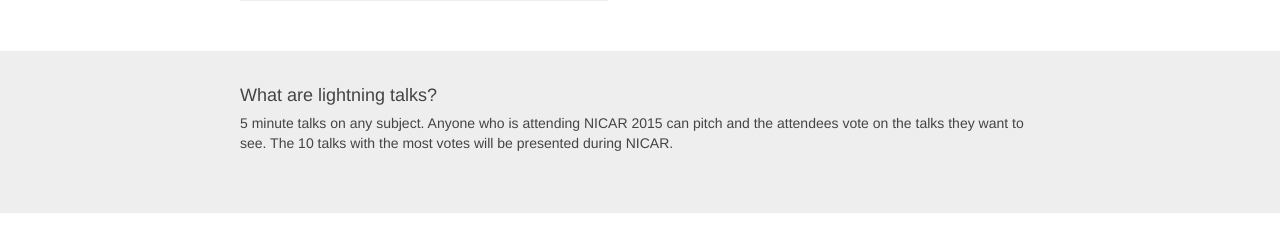
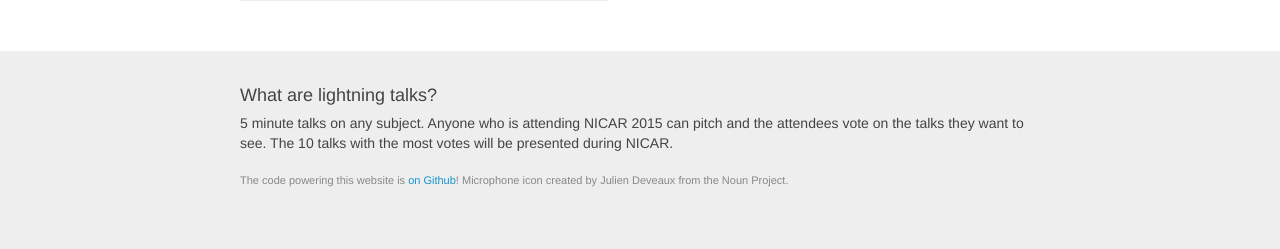
Before and after one commit to ireapps/lightning-talks, a Flask app: page / in a window 1280 px wide. Shown: the part 593-842 px from the top of the page. Before the commit the page ends 806 px from the top, so only its background shows below. Run offline with Flask 2, Linux system fonts and the light colour scheme; data that the repository does not hold is empty; some libraries are stand-ins or nearby versions.

Commit message:
giving credit

```diff
--- a/templates/base.html
+++ b/templates/base.html
@@ -101,6 +101,9 @@
         <p><a href="https://medium.com/@sisiwei/2015-will-be-the-year-you-pitch-a-nicar-lightning-talk-dd293e5d78ca">Sisi makes the argument for why you should pitch a talk, and what she'll do to help</a>.</p>
 
         {% endif %}
+
+        <p class="credit">The code powering this website is <a href="https://github.com/ireapps/lightning-talks">on Github</a>! Microphone icon created by Julien Deveaux from the Noun Project.</p>
+
       </div>
     </footer>
 
--- a/templates/static/site.css
+++ b/templates/static/site.css
@@ -181,6 +181,12 @@ footer a {
     color: #444;
 }
 
+.credit {
+    font-size: 11px;
+    margin-top: 20px;
+    color: #888;
+}
+
 .cf:before,
 .cf:after {
     content: " "; /* 1 */
```
